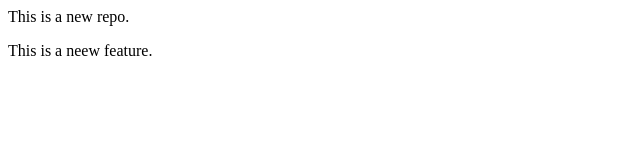
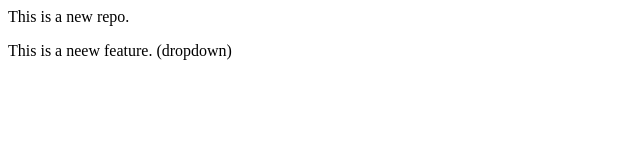
Before and after one commit to Ayaan1911/LocalRepo, a plain HTML site: page index.html in a window 1280 px wide. Shown: the full height of the page, 0-640 px from the left. Drawn offline with Linux system fonts and the light colour scheme.

```diff
--- a/index.html
+++ b/index.html
@@ -1,2 +1,2 @@
 <p>This is a new repo.</p>
-<p>This is a neew feature.</p>
+<p>This is a neew feature. (dropdown)</p>
```
